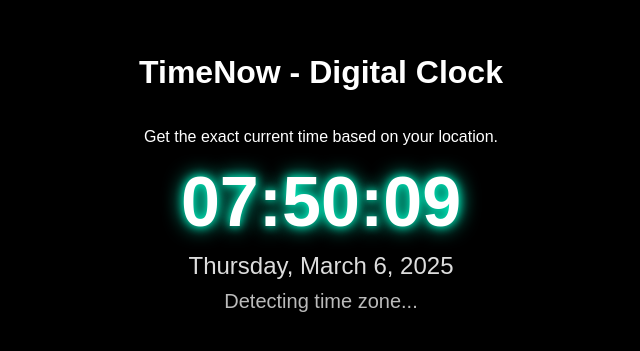
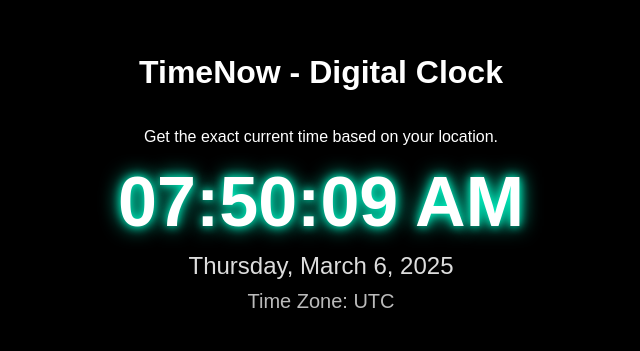
Before and after one commit to 427Malik/TimeNow, a plain HTML site: page index.html in a window 1280 px wide. Shown: the part 235-586 px from the top of the page, without its empty margins (319-959 px from the left). Drawn offline with Linux system fonts and the light colour scheme.

Commit message:
Update index.html

```diff
--- a/index.html
+++ b/index.html
@@ -4,9 +4,16 @@
     <meta charset="UTF-8">
     <meta name="viewport" content="width=device-width, initial-scale=1.0">
     <title>TimeNow - Digital Clock | World Time</title>
-    <meta name="description" content="Check the accurate current time with TimeNow - a digital clock displaying world time zones with real-time updates.">
-    <meta name="keywords" content="digital clock, world time, current time, real-time clock, time zones, global time, timezone converter">
+    <meta name="description" content="Check the accurate current time with TimeNow - a digital clock displaying world time zones with real-time updates. Stay updated with global time, date, and time zones.">
+    <meta name="keywords" content="digital clock, world time, current time, real-time clock, time zones, global time, timezone converter, online clock, world clock, universal time">
     <meta name="author" content="TimeNow Team">
+    <meta name="robots" content="index, follow">
+    <meta property="og:title" content="TimeNow - Digital Clock | World Time">
+    <meta property="og:description" content="Check the accurate current time with TimeNow. Get real-time updates on world time zones and current date & time.">
+    <meta property="og:type" content="website">
+    <meta property="og:url" content="https://yourwebsite.com">
+    <meta property="og:image" content="https://yourwebsite.com/thumbnail.jpg">
+    <link rel="canonical" href="https://yourwebsite.com">
     <style>
         body {
             font-family: Arial, sans-serif;
@@ -39,19 +46,25 @@
 <body>
     <h1>TimeNow - Digital Clock</h1>
     <p>Get the exact current time based on your location.</p>
-    <div id="clock">00:00:00</div>
+    <div id="clock">00:00:00 AM</div>
     <div id="date">Loading...</div>
     <div id="timezone">Detecting time zone...</div>
     <script>
         function updateClock() {
             let now = new Date();
-            let hours = now.getHours().toString().padStart(2, '0');
+            let hours = now.getHours();
             let minutes = now.getMinutes().toString().padStart(2, '0');
             let seconds = now.getSeconds().toString().padStart(2, '0');
-            document.getElementById('clock').innerText = `${hours}:${minutes}:${seconds}`;
+            let ampm = hours >= 12 ? 'PM' : 'AM';
+            hours = hours % 12 || 12;
+            hours = hours.toString().padStart(2, '0');
+            document.getElementById('clock').innerText = `${hours}:${minutes}:${seconds} ${ampm}`;
 
             let dateOptions = { weekday: 'long', year: 'numeric', month: 'long', day: 'numeric' };
             document.getElementById('date').innerText = now.toLocaleDateString('en-US', dateOptions);
+
+            let timeZone = Intl.DateTimeFormat().resolvedOptions().timeZone;
+            document.getElementById('timezone').innerText = `Time Zone: ${timeZone}`;
         }
         setInterval(updateClock, 1000);
         updateClock();
```
